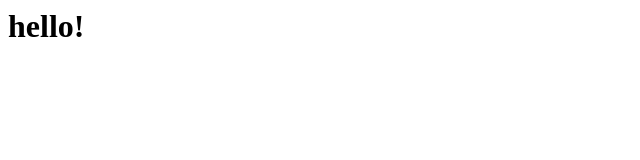
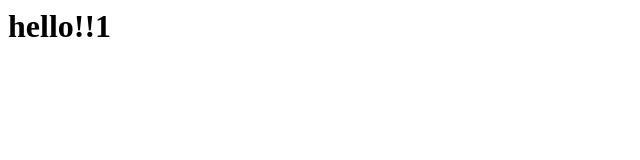
Before and after one commit to abotias/helm-charts, a plain HTML site: page index.html in a window 1280 px wide. Shown: the full height of the page, 0-640 px from the left. Drawn offline with Linux system fonts and the light colour scheme.

Commit message:
Update greeting in index.html

```diff
--- a/index.html
+++ b/index.html
@@ -1 +1 @@
-<h1>hello!</h1>
+<h1>hello!!1</h1>
```
